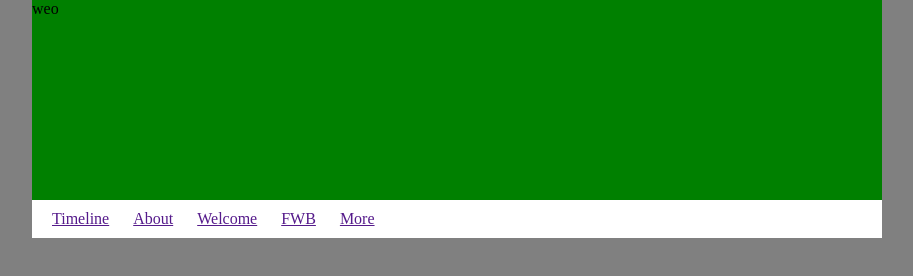
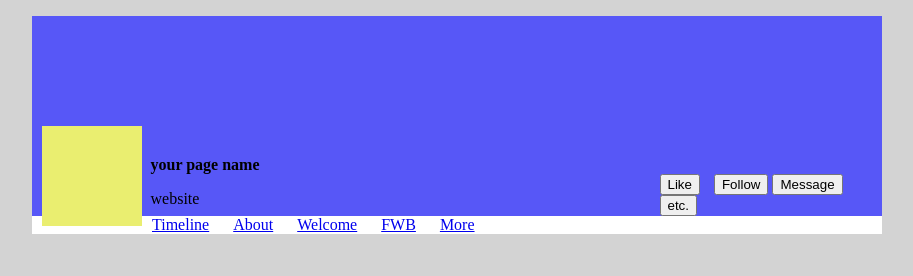
Before and after one commit to Bschues/socialmediamockup, a plain HTML site: page index.html in a window 1280 px wide. Shown: the whole page, without its empty margins (183-1096 px from the left). Drawn offline with Linux system fonts and the light colour scheme.

Commit message:
Social Media Mockup

```diff
--- a/index.html
+++ b/index.html
@@ -9,16 +9,35 @@
 </head>
 <body>
   <header>
-    weo
-  </header>
-  <nav>
-    <a href="">Timeline</a>
-    <a href="">About</a>
-    <a href="">Welcome</a>
-    <a href="">FWB</a>
-    <a href="">More</a>
+      <div id="profilepicture">
 
-  </nav>
+      </div>
+      <div id="info">
+
+        <p id="name">your page name</p>
+
+        <p>website</p>
+
+        <div id="extentions">
+          <button>Like</button>
+          <button id="follow-button">Follow</button>
+          <button>Message</button>
+          <button>etc.</button>
+        </div>
+
+
+      </div>
+
+
+   </header>
+    <nav>
+      <a href="#">Timeline</a>
+      <a href="#">About</a>
+      <a href="#">Welcome</a>
+      <a href="#">FWB</a>
+      <a href="#">More</a>
+
+    </nav>
 
 </body>
 </html>
--- a/style.css
+++ b/style.css
@@ -1,17 +1,48 @@
 body {
-    background-color: grey;
+    background-color: rgb(211, 211, 211);
     width: 850px;
     margin: 0 auto;
 
 }
 header {
-    background-color: green;
+    background-color: rgb(87, 87, 247);
     height: 200px;
 }
 nav {
     background-color: white;
-    padding: 10px;
+    padding-left: 5%;
 }
 nav > a {
     margin: 10px;
 }
+#info {
+    position: relative;
+    top: 70%;
+    left: 1%
+}
+#profilepicture {
+
+    height: 100px;
+    width: 100px;
+    background-color: rgb(234, 238, 112);
+    float: left;
+    margin-top: 110px;
+    margin-left: 10px;
+
+}
+#extentions {
+    position: relative;
+    bottom: 50px;
+    right: 10px;
+    margin-left: 74%;
+}
+
+#follow-button {margin-left: 10px;
+}
+#name {
+    font-weight: bold;
+}
+#about {
+    border-right: grey 2px solid;
+    padding-top: 5px;
+}
```
Also changed, not shown: 2 other files.
